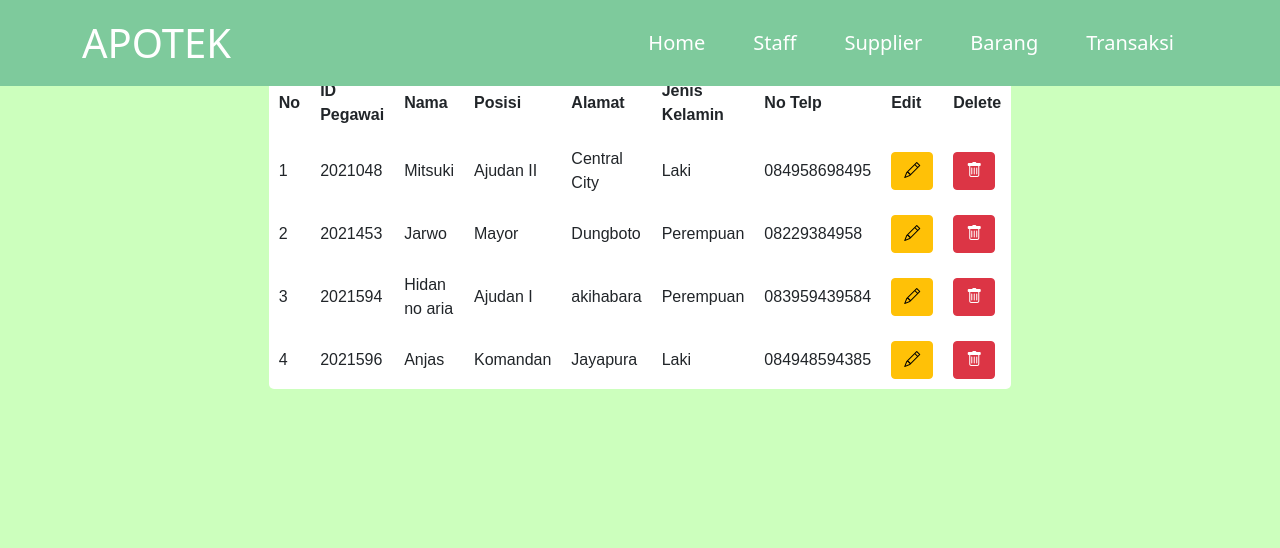
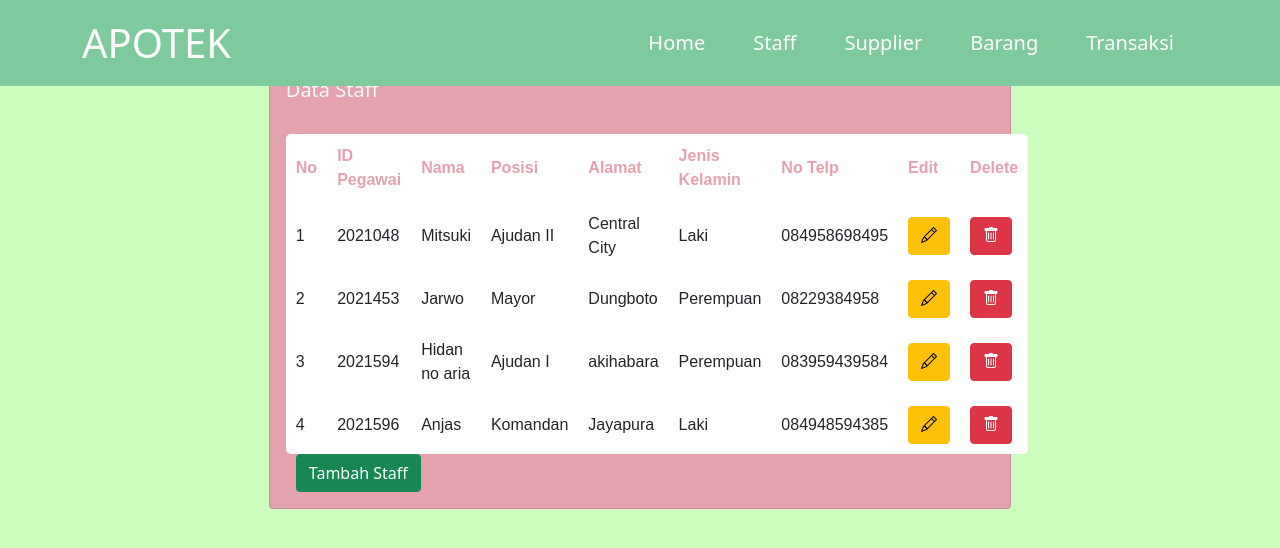
Before and after one commit to krisdewa/PHP-CRUD-Apotek, a PHP site: page /staff.php in a window 1280 px wide. Shown: the top 548 px of the page. Run offline with PHP 8.4, Linux system fonts and the light colour scheme; data comes from the database, SQL or seed files in the repository.

Commit message:
Update 80% 26 Juni 2021

```diff
--- a/staff.php
+++ b/staff.php
@@ -31,10 +31,15 @@
 <body>
     <div class="wrap-tab">
         <div class="tab">
+            <div style="background-color: #E3A2AD;" class="card">
+                <div style="background-color: #E3A2AD;" class="border-0 card-header">
+                    <h5 class="text-light card-title">Data Staff</h5>
+                </div>
+                <div class="card-body">
                 <table class="table-tab">
-                <thead>
-                    <tr>
-                        <th scope="col">No</th>
+                    <thead class="thead-dark">
+                        <tr style="color: #E3A2AD;" class="">
+                            <th style="color: #E3A2AD;" scope="col">No</th>
                             <th scope="col">ID Pegawai</th>
                             <th scope="col">Nama</th>
                             <th scope="col">Posisi</th>
@@ -45,7 +50,6 @@
                             <th scope="col">Delete</th>
                         </tr>
                     </thead>
-
                     <?php
                         $no =1;
                         foreach($results as $result) :
@@ -67,15 +71,19 @@
                                 <a class="btn btn-danger" href="hapus_staff.php?ID_Pegawai=<?=$result['ID_Pegawai'];?>"><i class="bi bi-trash"></i></a>
                             </td>
                         </tr>
-
                     </tbody>
 
                     <?php
                         $no++;
                         endforeach;
                     ?>
+                </table>
+                <div class="bawah">
+                    <button style="margin-left: 10px" data-toggle="modal" data-target="#tambahstaff" href="#" type="button" class="btn btn-success">Tambah Staff</button>
+                </div>
+                </div>
 
-            </table>
+            </div>
         </div>
     </div>
 </body>
```
Lines whose indentation alone changed are shown as unchanged.
